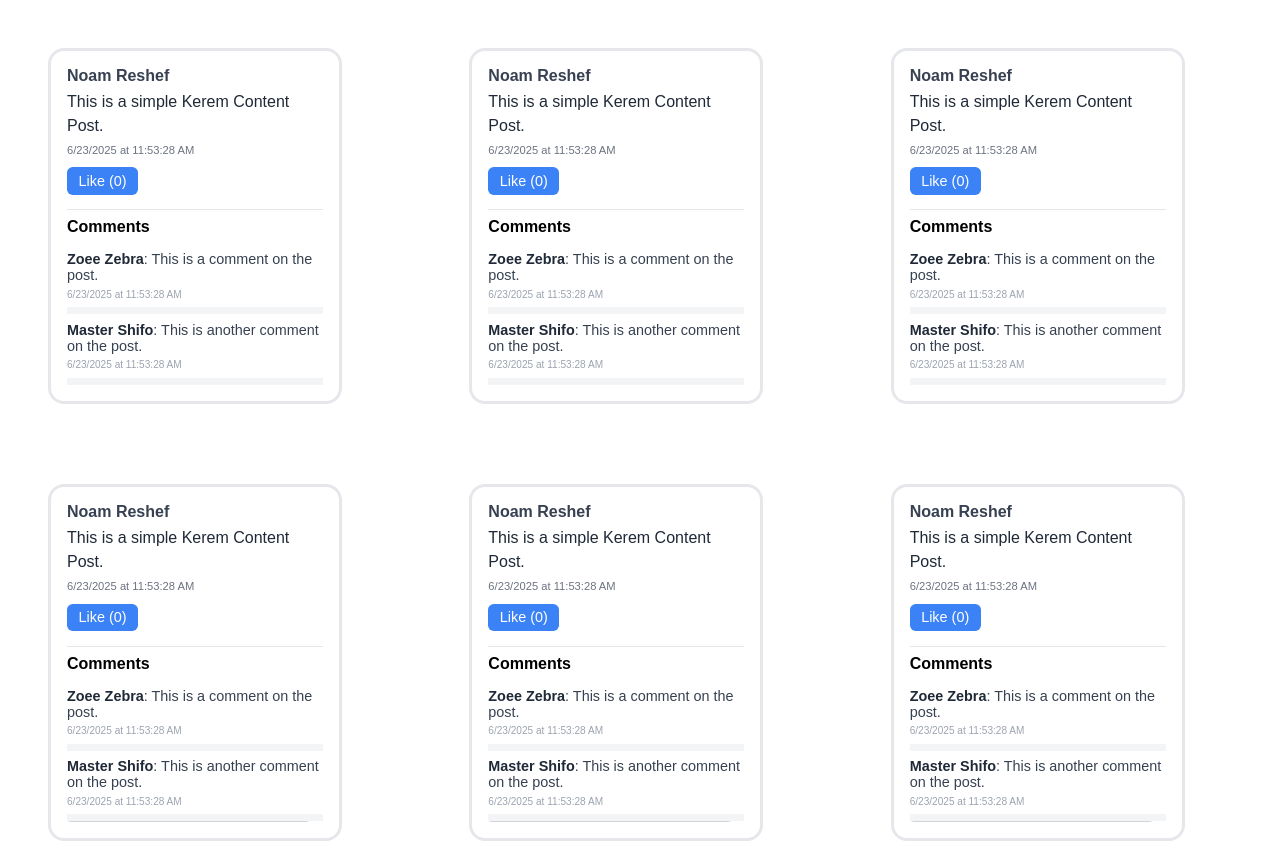
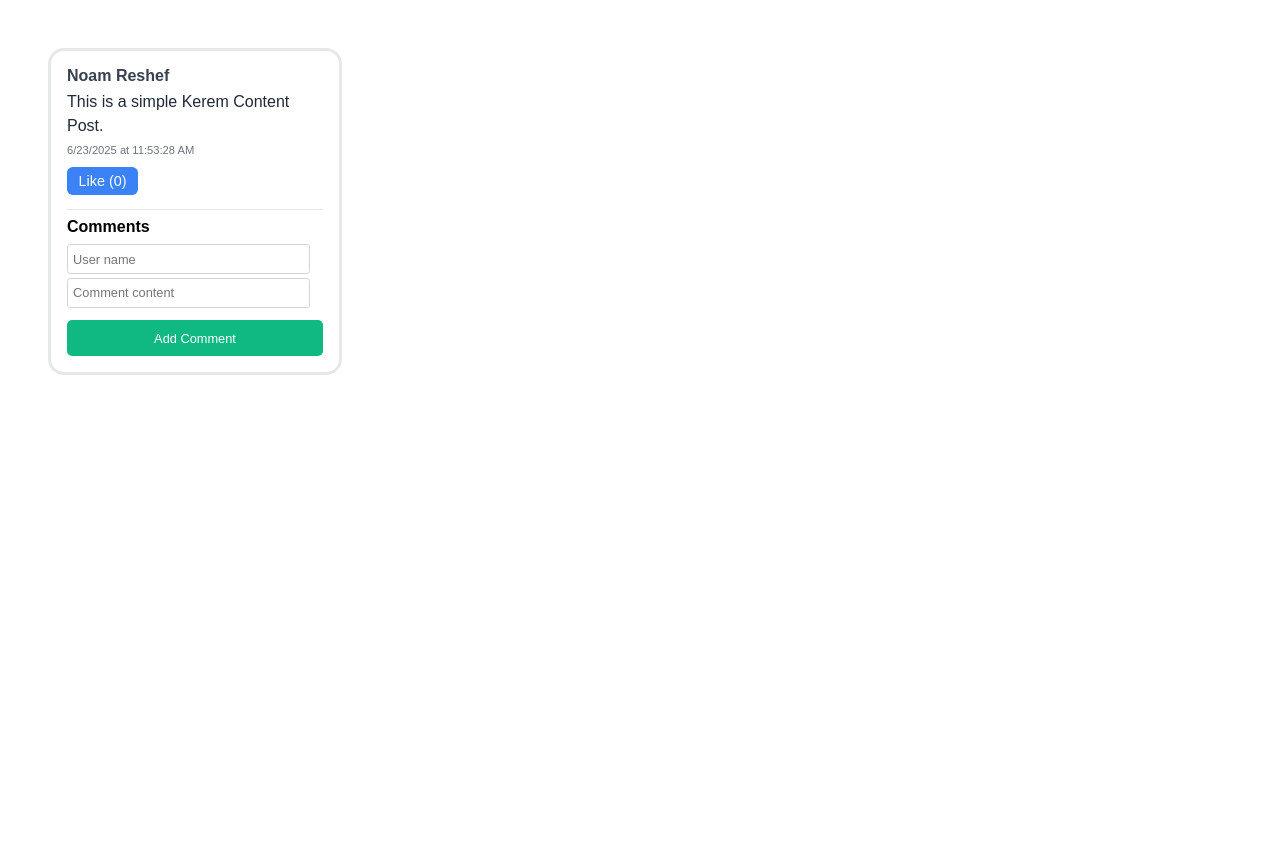
Before and after one commit to NoamR06/KeremNet, a React (Create React App) app in the folder kerem-net/: page / in a window 1280 px wide. Shown: the top 842 px of the page. After the commit the page ends 800 px from the top, so only its background shows below. Built offline with nearby package versions, Linux system fonts and the light colour scheme.

Commit message:
Moved the comment button to other component & removed DOM usuage

```diff
--- a/kerem-net/src/App.tsx
+++ b/kerem-net/src/App.tsx
@@ -1,175 +1,12 @@
 import React from 'react';
 import './App.css';
-import { PostComponent } from './Features/Post/PostComponent';
+import { PostComponent, PostComponentProps } from './Features/Post/PostComponent';
 
 function App() {
   return (
     <div className="posts-container">
-      <PostComponent post={
-      {
-        id: '1',
-        author: 'Noam Reshef',
-        content: 'This is a simple Kerem Content Post.',
-        date: new Date(),
-        likes: 0,
-        comments: [
-          {
-            id: '1',
-            author: 'Zoee Zebra',
-            content: 'This is a comment on the post.',
-            date: new Date(),
-          },
-          {
-            id: '2',
-            author: 'Master Shifo',
-            content: 'This is another comment on the post.',
-            date: new Date(),
-          },
-        ],
-    }}></PostComponent>
-
-    <PostComponent post={
-      {
-        id: '1',
-        author: 'Noam Reshef',
-        content: 'This is a simple Kerem Content Post.',
-        date: new Date(),
-        likes: 0,
-        comments: [
-          {
-            id: '1',
-            author: 'Zoee Zebra',
-            content: 'This is a comment on the post.',
-            date: new Date(),
-          },
-          {
-            id: '2',
-            author: 'Master Shifo',
-            content: 'This is another comment on the post.',
-            date: new Date(),
-          },
-        ],
-    }}></PostComponent>
-
-
-    <PostComponent post={
-      {
-        id: '1',
-        author: 'Noam Reshef',
-        content: 'This is a simple Kerem Content Post.',
-        date: new Date(),
-        likes: 0,
-        comments: [
-          {
-            id: '1',
-            author: 'Zoee Zebra',
-            content: 'This is a comment on the post.',
-            date: new Date(),
-          },
-          {
-            id: '2',
-            author: 'Master Shifo',
-            content: 'This is another comment on the post.',
-            date: new Date(),
-          },
-        ],
-    }}></PostComponent>
-
-
-    <PostComponent post={
-      {
-        id: '1',
-        author: 'Noam Reshef',
-        content: 'This is a simple Kerem Content Post.',
-        date: new Date(),
-        likes: 0,
-        comments: [
-          {
-            id: '1',
-            author: 'Zoee Zebra',
-            content: 'This is a comment on the post.',
-            date: new Date(),
-          },
-          {
-            id: '2',
-            author: 'Master Shifo',
-            content: 'This is another comment on the post.',
-            date: new Date(),
-          },
-        ],
-    }}></PostComponent>
-
-
-    <PostComponent post={
-      {
-        id: '1',
-        author: 'Noam Reshef',
-        content: 'This is a simple Kerem Content Post.',
-        date: new Date(),
-        likes: 0,
-        comments: [
-          {
-            id: '1',
-            author: 'Zoee Zebra',
-            content: 'This is a comment on the post.',
-            date: new Date(),
-          },
-          {
-            id: '2',
-            author: 'Master Shifo',
-            content: 'This is another comment on the post.',
-            date: new Date(),
-          },
-        ],
-    }}></PostComponent>
-
-
-    <PostComponent post={
-      {
-        id: '1',
-        author: 'Noam Reshef',
-        content: 'This is a simple Kerem Content Post.',
-        date: new Date(),
-        likes: 0,
-        comments: [
-          {
-            id: '1',
-            author: 'Zoee Zebra',
-            content: 'This is a comment on the post.',
-            date: new Date(),
-          },
-          {
-            id: '2',
-            author: 'Master Shifo',
-            content: 'This is another comment on the post.',
-            date: new Date(),
-          },
-        ],
-    }}></PostComponent>
-
-
-    <PostComponent post={
-      {
-        id: '1',
-        author: 'Noam Reshef',
-        content: 'This is a simple Kerem Content Post.',
-        date: new Date(),
-        likes: 0,
-        comments: [
-          {
-            id: '1',
-            author: 'Zoee Zebra',
-            content: 'This is a comment on the post.',
-            date: new Date(),
-          },
-          {
-            id: '2',
-            author: 'Master Shifo',
-            content: 'This is another comment on the post.',
-            date: new Date(),
-          },
-        ],
-    }}></PostComponent>
+      <PostComponent id="1" author="Noam Reshef" content="This is a simple Kerem Content Post."
+       date={new Date()} post_likes={0} post_comments={[]}></PostComponent>
 
     </div>
 
--- /dev/null
+++ b/kerem-net/src/Features/Post/AddCommentForm/AddCommentForm.tsx
@@ -0,0 +1,17 @@
+import React from 'react';
+import { v4 as uuidv4 } from 'uuid';
+import { Comment } from '../Comment/Comment';
+
+interface AddCommentButtonProps {
+  onButtonClick: () => void;
+}
+
+export const AddCommentButton: React.FC<AddCommentButtonProps> = ({ onButtonClick }) => {
+    return (
+    <div>
+        <button id="post_add_comment_button" onClick={onButtonClick}>
+          Add Comment
+        </button>
+    </div>
+  )
+}
--- a/kerem-net/src/Features/Post/PostComponent.tsx
+++ b/kerem-net/src/Features/Post/PostComponent.tsx
@@ -1,35 +1,51 @@
 import React, { useState } from "react";
 import { v4 as uuidv4 } from 'uuid';
 import { Comment } from "./Comment/Comment";
-import { Post } from "./Post/Post";
 import './PostComponent.css';
+import { AddCommentButton } from "./AddCommentForm/AddCommentForm";
 
-interface Props{
+export interface PostComponentProps {
   id: string;
   author: string;
   content: string;
   date: Date;
-  likes: number;
-  comments: Comment[];
+  post_likes: number;
+  post_comments: Comment[];
 }
 
-export const PostComponent: React.FC<{ post: Post }> = ({ post }) => {
-  const [likes, setLikes] = useState(post.likes);
-  const [comments, setComments] = useState(post.comments);
+export const PostComponent: React.FC<PostComponentProps> = ({id, author, content, date, post_likes, post_comments}) => {
+  const [likes, setLikes] = useState(post_likes);
+  const [comments, setComments] = useState(post_comments);
+  const [inputUsername, setInputUsername] = useState<string>('');
+  const [inputContent, setInputContent] = useState<string>('');
+
+  const handleInputUsernameChange = (event: React.ChangeEvent<HTMLInputElement>) => {
+    setInputUsername(event.target.value);
+  };
+
+  const handleInputContentChange = (event: React.ChangeEvent<HTMLInputElement>) => {
+    setInputContent(event.target.value);
+  };
+
 
   const handleLike = () => {
     setLikes(likes + 1);
   };
 
-  const handleAddComment = (comment: Comment) => {
-    setComments([...comments, comment]);
+  const handleAddComment = () => {
+    setComments([...comments, ({
+      id: uuidv4(),
+      author: inputUsername || "Anonymous",
+      content: inputContent || "No content",
+      date: new Date(),
+    })]);
   };
 
   return (
     <div className="post">
-      <p id="post_author">{post.author}</p>
-      <p id="post_content">{post.content}</p>
-      <p id="post_release_date">{post.date.toLocaleDateString()} at {post.date.toLocaleTimeString()}</p>
+      <p id="post_author">{author}</p>
+      <p id="post_content">{content}</p>
+      <p id="post_release_date">{date.toLocaleDateString()} at {date.toLocaleTimeString()}</p>
       <button id="post_like_button" onClick={handleLike}>Like ({likes})</button>
       <div className="comments">
         <h2>Comments</h2>
@@ -39,16 +55,9 @@ export const PostComponent: React.FC<{ post: Post }> = ({ post }) => {
             <p id="post_comment_date">{comment.date.toLocaleDateString()} at {comment.date.toLocaleTimeString()}</p>
           </div>
         ))}
-        <input type="text" id="post_add_comment_name" placeholder="User name" />
-        <input type="text" id="post_add_comment_content" placeholder="Comment content" />
-        <button id="post_add_comment_button" onClick={() => handleAddComment({
-          id: uuidv4(),
-          author: (document.getElementById("post_add_comment_name") as HTMLInputElement)?.value || "Anonymous",
-          content: (document.getElementById("post_add_comment_content") as HTMLInputElement)?.value || "No content",
-          date: new Date(),
-        })}>
-          Add Comment
-        </button>
+        <input type="text" value={inputUsername} onChange={handleInputUsernameChange} id="post_add_comment_name" placeholder="User name" />
+        <input type="text" value={inputContent} onChange={handleInputContentChange} id="post_add_comment_content" placeholder="Comment content" />
+        <AddCommentButton onButtonClick={handleAddComment} />
       </div>
     </div>
 
```
